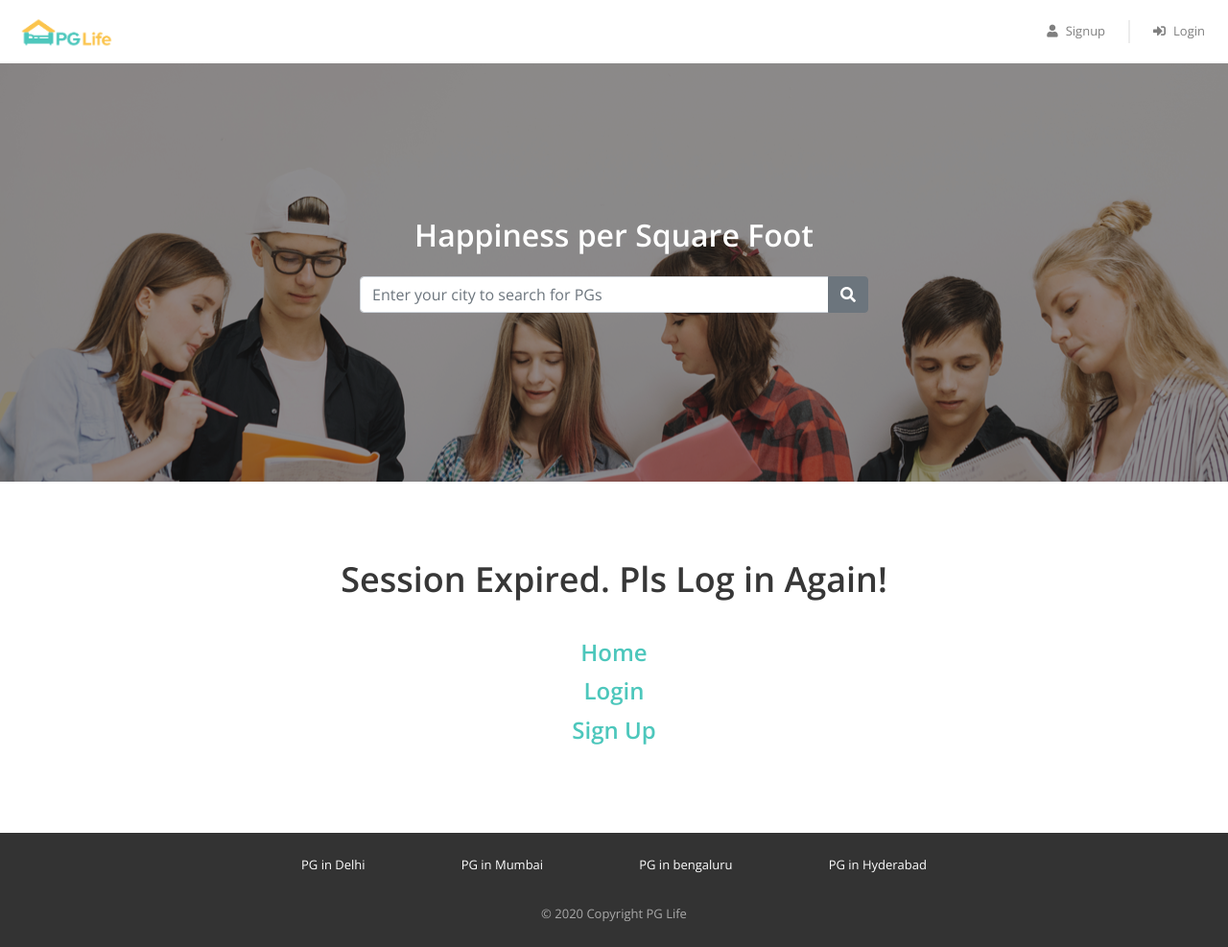
After one commit to Vrinda999/PGLife, a PHP site: page /logout_page.php in a window 1280 px wide. The commit adds this page. Shown: the whole page at 96% size. Run offline with PHP 8.4, Linux system fonts and the light colour scheme; some libraries are stand-ins or nearby versions.

Commit message:
Session Expiration Added

```diff
--- a/api/toggle_interested.php
+++ b/api/toggle_interested.php
@@ -1,5 +1,6 @@
 <?php
 session_start();
+
 
 require "../includes/database_connect.php";
 
@@ -39,3 +40,4 @@ if (mysqli_num_rows($result_1) > 0) {
         return;
     }
 }
+;
--- a/includes/header.php
+++ b/includes/header.php
@@ -1,3 +1,7 @@
+<?php
+include 'session_manager.php';
+?>
+
 <div class="header sticky-top">
     <nav class="navbar navbar-expand-md navbar-light">
         <a class="navbar-brand" href="index.php">
--- /dev/null
+++ b/includes/session_manager.php
@@ -0,0 +1,28 @@
+<?php
+
+// Set the timeout duration (10 minutes)
+$timeout_duration = 600;            // Unit: Seconds
+
+// Check if `last_activity` is set
+if (isset($_SESSION['last_activity'])) {
+    // Calculate the session's lifetime
+    $elapsed_time = time() - $_SESSION['last_activity'];
+
+    // Destroy Session If expired
+    if ($elapsed_time > $timeout_duration) {
+        session_unset();                        // Unset session variables
+        session_destroy();                      // Destroy the session
+        header("Location: logout_page.php?message=SessionExpired"); // Redirect to Homepage
+
+        // echo '<script type="text/javascript">
+        // // alert("Session Expired. Log In Again!");
+        //     window.onload = function () { alert("Session Expired. Log In Again!"); }
+        // </script>';
+
+        exit();
+    }
+}
+
+// Update `last_activity` time
+$_SESSION['last_activity'] = time();
+?>
--- a/index.php
+++ b/index.php
@@ -7,7 +7,7 @@ session_start();
 
 <head>
     <meta name="viewport" content="width=device-width, initial-scale=1">
-    <title>Best PG's in <?php echo $city_name ?>| PG Life</title>
+    <title>PG Life</title>
 
     <?php
     include "includes/head_links.php"
--- /dev/null
+++ b/logout_page.php
@@ -0,0 +1,65 @@
+<p?php session_start(); require "includes/database_connect.php" ; ?>
+
+    <!DOCTYPE html>
+    <html lang="en">
+
+    <head>
+        <meta name="viewport" content="width=device-width, initial-scale=1">
+        <title>PG Life</title>
+
+        <?php
+        include "includes/head_links.php"
+            ?>
+
+        <link href="css/index.css" rel="stylesheet" />
+    </head>
+
+    <body>
+        <?php
+        include "includes/header.php";
+        ?>
+
+        <div id="loading">
+        </div>
+
+        <div class="banner-container">
+            <h2 class="white pb-3">Happiness per Square Foot</h2>
+
+            <form id="search-form" method="GET" action="property_list.php">
+                <div class=" input-group city-search">
+                    <input type="text" class="form-control input-city" id='city' name='city'
+                        placeholder="Enter your city to search for PGs" />
+                    <div class="input-group-append">
+                        <button type="submit" class="btn btn-secondary">
+                            <i class="fa fa-search"></i>
+                        </button>
+                    </div>
+                </div>
+            </form>
+        </div>
+
+        <div class="page-container">
+            <center>
+                <h1 class="heading">Session Expired. Pls Log in Again!</h1>
+                <h3>
+                    <a class="heading" href="index.php">Home</a>
+                </h3>
+                <h3>
+                    <a href="#" data-dismiss="modal" data-toggle="modal" data-target="#login-modal">Login</a>
+                </h3>
+                <h3>
+                    <a href="#" data-dismiss="modal" data-toggle="modal" data-target="#signup-modal">Sign Up</a>
+                </h3>
+            </center>
+        </div>
+
+        <?php
+        include "includes/signup_modal.php";
+        include "includes/login_modal.php";
+        include "includes/footer.php";
+        ?>
+        <script type="text/javascript" src="js/jquery.js"></script>
+        <script type="text/javascript" src="js/bootstrap.min.js"></script>
+    </body>
+
+    </html>
```
